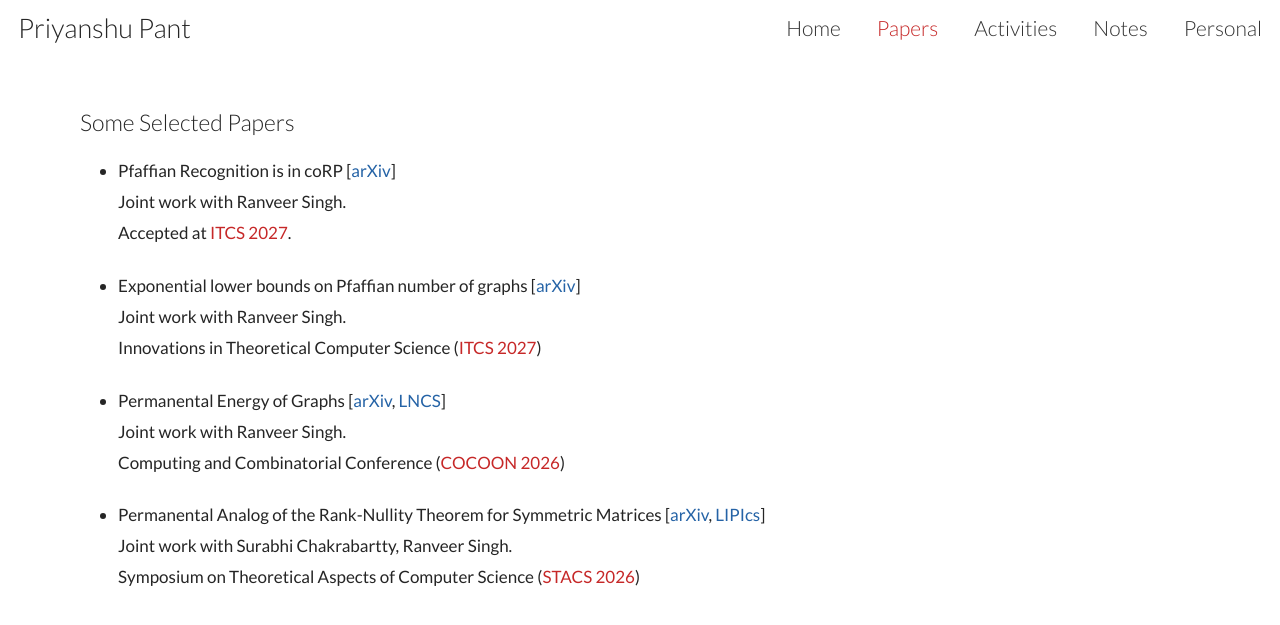
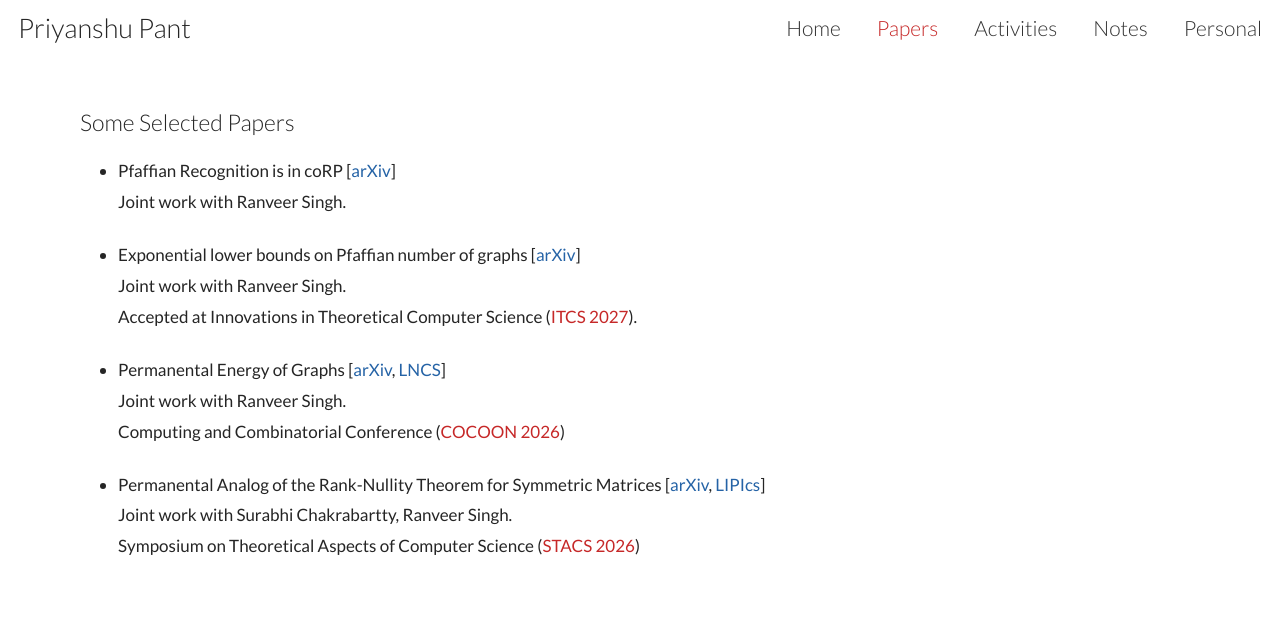
Before and after one commit to priyanshupant/priyanshupant.github.io, a Jekyll site: the page built from publications.html, in a window 1280 px wide. Shown: the top 625 px of the page. Built offline with Jekyll 4.4.1, drawn with Linux system fonts in a browser that asks for light colours.

Commit message:
Correct ITCS 2027 acceptance attribution to exponential lower bounds paper

```diff
--- a/publications.html
+++ b/publications.html
@@ -6,11 +6,10 @@
 <h1>Some Selected Papers</h1>
 <ul>
 <li>Pfaffian Recognition is in coRP [<a href="https://arxiv.org/abs/2610.29817">arXiv</a>]<br>
-Joint work with Ranveer Singh.<br>
-Accepted at <a href="https://itcs-conf.org/">ITCS 2027</a>.</li>
+Joint work with Ranveer Singh.</li>
 <li>Exponential lower bounds on Pfaffian number of graphs [<a href="https://arxiv.org/pdf/2605.21077">arXiv</a>]<br>
 Joint work with Ranveer Singh.<br>
-Innovations in Theoretical Computer Science (<a href="https://itcs-conf.org/">ITCS 2027</a>)</li>
+Accepted at Innovations in Theoretical Computer Science (<a href="https://itcs-conf.org/">ITCS 2027</a>).</li>
 <li>Permanental Energy of Graphs [<a href="https://arxiv.org/abs/2604.24165">arXiv</a>, <a href="https://link.springer.com/chapter/10.1007/978-981-92-3309-0_24">LNCS</a>]<br>
 Joint work with Ranveer Singh.<br>
 Computing and Combinatorial Conference (<a href="https://event.ntu.edu.sg/cocoon2026/pages/accepted-papers">COCOON 2026</a>)</li>
```
